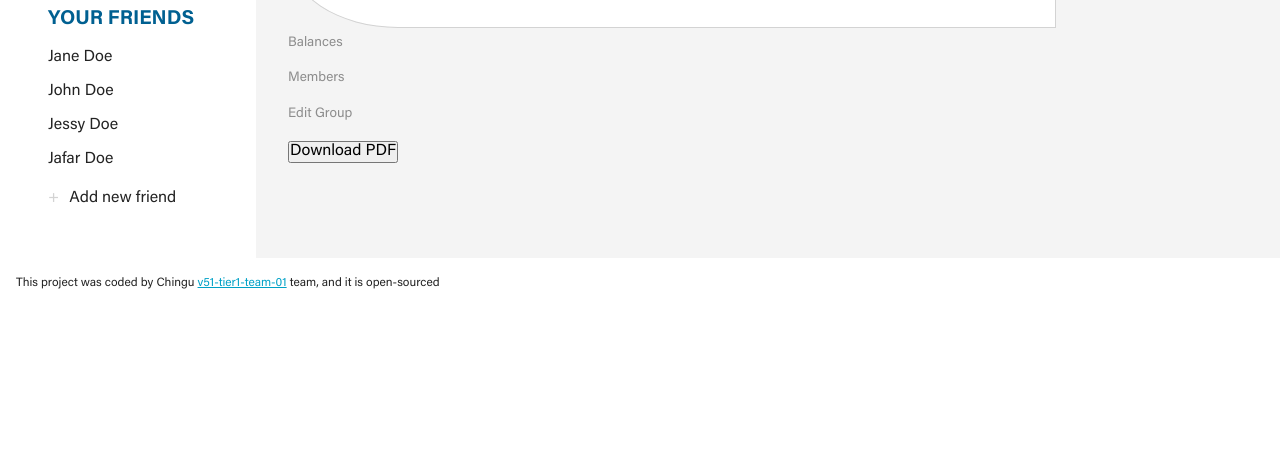
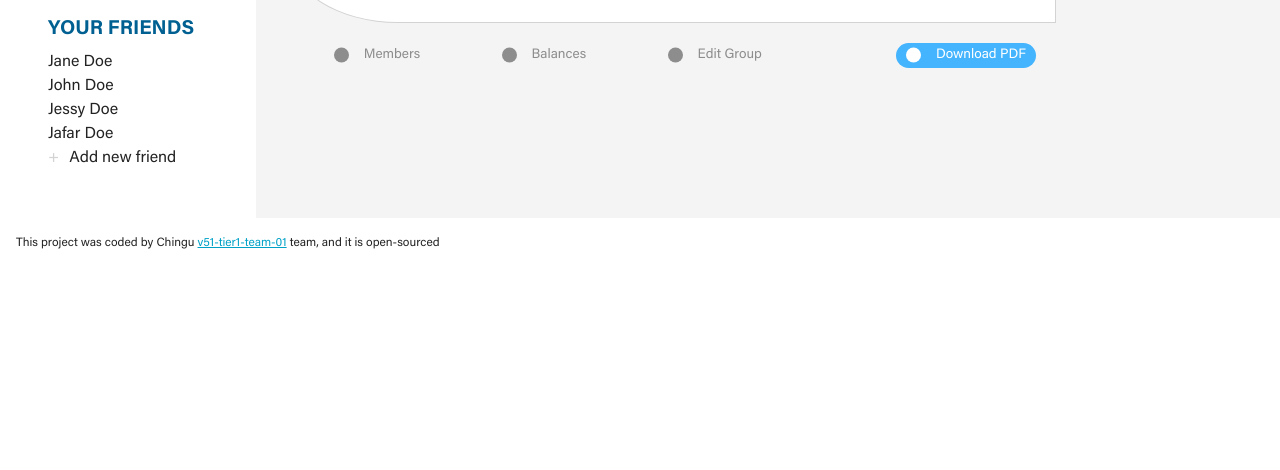
Before and after one commit to chingu-voyages/v51-tier1-team-01, a plain HTML site: page index.html in a window 1280 px wide. Shown: the part 330-800 px from the top of the page. Drawn offline with Linux system fonts and the light colour scheme.

Commit message:
Add group info navigation

```diff
--- a/index.html
+++ b/index.html
@@ -59,12 +59,15 @@
 			</div>
 
 			<div class="section-main-group-info">
-				<ul class="section-main-group-info-nav">
-					<li class="text-small">Balances</li>
-					<li class="text-small">Members</li>
-					<li class="text-small">Edit Group</li>
+				<div class="section-main-group-info-nav-container">
+					<ul class="section-main-group-info-nav">
+					<li class="text-small" id="group-members">Members</li>
+					<li class="text-small" id="group-balances">Balances</li>
+					<li class="text-small" id="group-edit">Edit Group</li>
 				</ul>
-				<button id="download-btn">Download PDF</button>
+				<button id="download-btn"> Download PDF</button>
+				</div>
+
 
 				<div id="group-info-container">
 				<!-- This info will change -->
--- a/src/styles.css
+++ b/src/styles.css
@@ -159,7 +159,7 @@ h2 {
 .text-small {
 	color: #8d8d8d;
 	font-size: 0.85rem;
-	margin-bottom: 5px;
+
 }
 
 
@@ -213,10 +213,16 @@ h2 {
 
 ul {
 	list-style: none;
-    margin-bottom: 10px;
 }
 
- li {
+
+.group-list ul,
+.friends-list ul {
+	margin-bottom: 10px;
+}
+
+.group-list li,
+.friends-list li {
 	padding: 5px 0;
 	display: flex;
 	align-items: center;
@@ -272,10 +278,10 @@ ul {
 	background-color: #ad1719;
 }
 
-/* group info */
+/* main section, group info*/
 
 .section-main-group {
-	/* padding: 10px; */
+
 }
 
 .section-main-group-header {
@@ -298,6 +304,84 @@ ul {
 	text-transform: none;
 	margin-bottom: 5px;
 }
+
+/* main section, group info navigation*/
+
+.section-main-group-info-nav-container {
+	display: flex;
+	justify-content: space-between;
+	align-content: center;
+	align-items: center;
+	padding: 20px;
+}
+
+.section-main-group-info-nav {
+	display: flex;
+	justify-content: space-around;
+	width: 70%;
+}
+
+.section-main-group-info-nav>li {
+	position: relative;
+
+}
+
+.section-main-group-info-nav>li:before {
+	content: "";
+	position: absolute;
+	top: 50%;
+	transform: translateY(-50%);
+	left: -30px;
+	width: 15px;
+	height: 15px;
+	border-radius: 50%;
+	background-color: #8d8d8d;
+}
+
+#download-btn {
+	border-radius: 20px;
+	color:#fff;
+	background-color: #44b4fe;
+	border:none;
+	padding: 5px 10px 5px 40px;
+	font-size: 0.85rem;
+	position: relative;
+	transition: all 100ms ease-in-out;
+}
+
+#download-btn::before {
+	content: "";
+	position: absolute;
+	top: 50%;
+	transform: translateY(-50%);
+	left: 10px;
+	width: 15px;
+	height: 15px;
+	border-radius: 50%;
+	background-color: #fff;
+}
+
+#download-btn:hover {
+	cursor:pointer;
+	transform: scale(1.08);
+	color:#44b4fe;
+	background-color: #fff;
+	box-shadow: 1px 1px 1px #8d8d8d;
+}
+
+#download-btn:hover::before {
+	background-color: #00A1C6;
+}
+
+#group-balances:hover, #group-members:hover, #group-edit:hover {
+	cursor:pointer;
+	color:#00A1C6;
+}
+
+.section-main-group-info-nav>li:hover::before {
+	background-color: #00A1C6;
+}
+
 
  /* footer */
 
```
